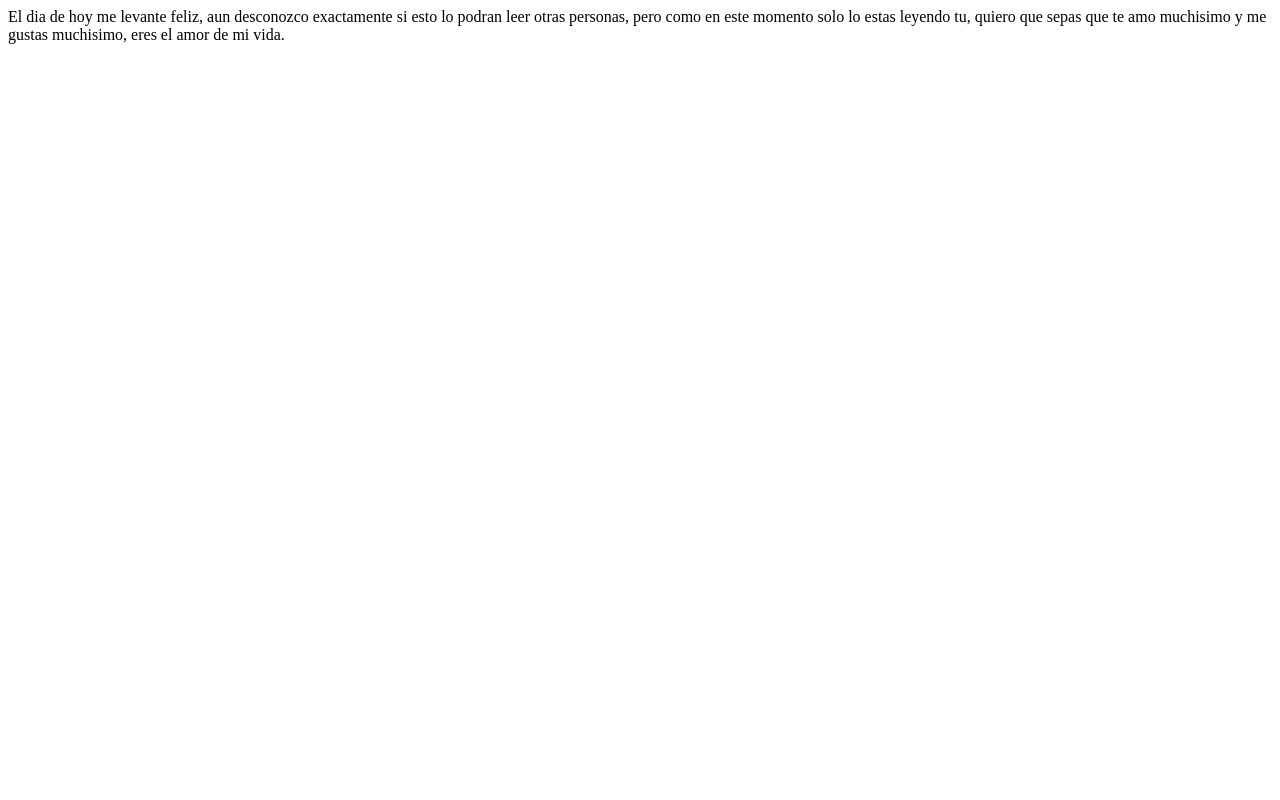
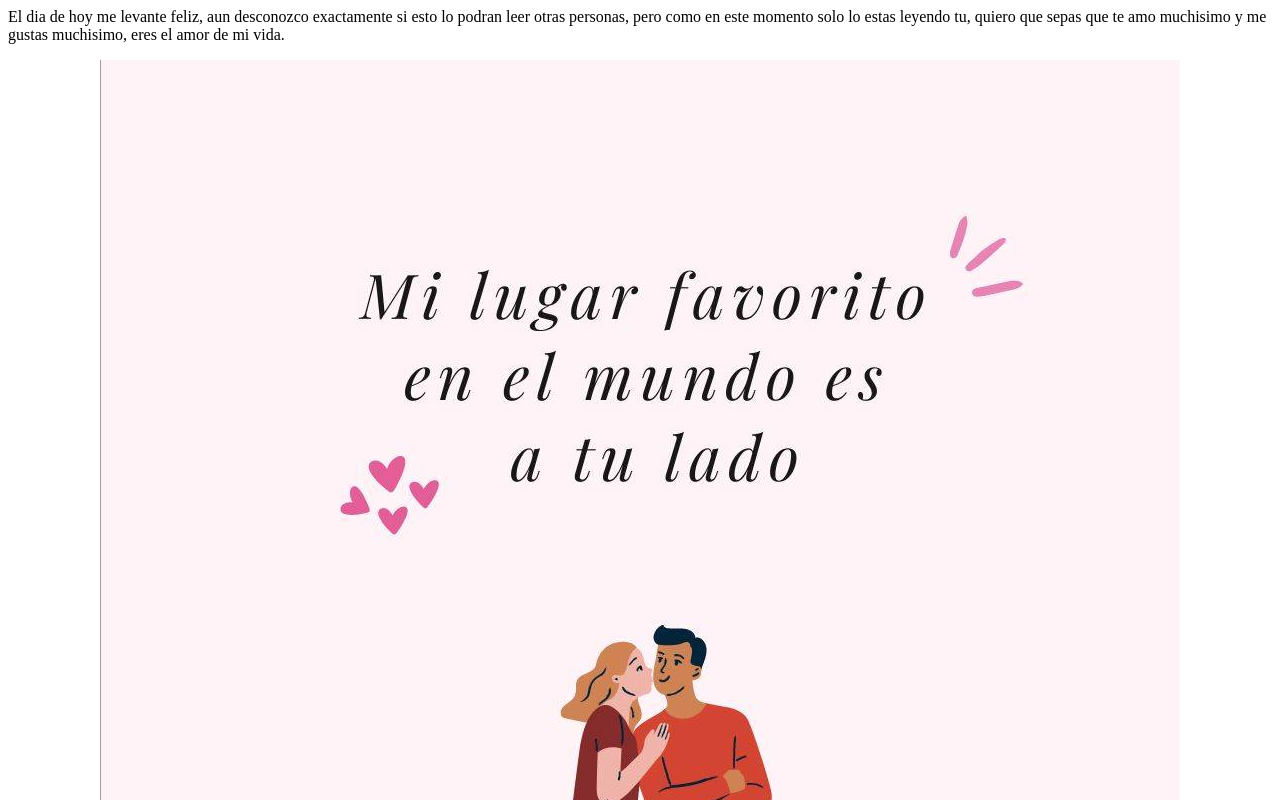
Before and after one commit to sebas28uwu/para-mi-noviecita, a plain HTML site: page index.html in a window 1280 px wide. Shown: the top 800 px of the page. Drawn offline with Linux system fonts and the light colour scheme.

Commit message:
index.html

```diff
--- a/index.html
+++ b/index.html
@@ -7,6 +7,6 @@
   <p>El dia de hoy me levante feliz, aun desconozco exactamente si esto lo podran leer otras personas, pero como en este momento solo lo estas leyendo tu, quiero que sepas que te amo muchisimo y me gustas muchisimo, eres el amor de mi vida.</p>
 
   <center></center>
-  <div align="center"><img src=""  /></div>
+  <div align="center"><img src="imagen1.jpg"  /></div>
 </body>
 </html>
```
